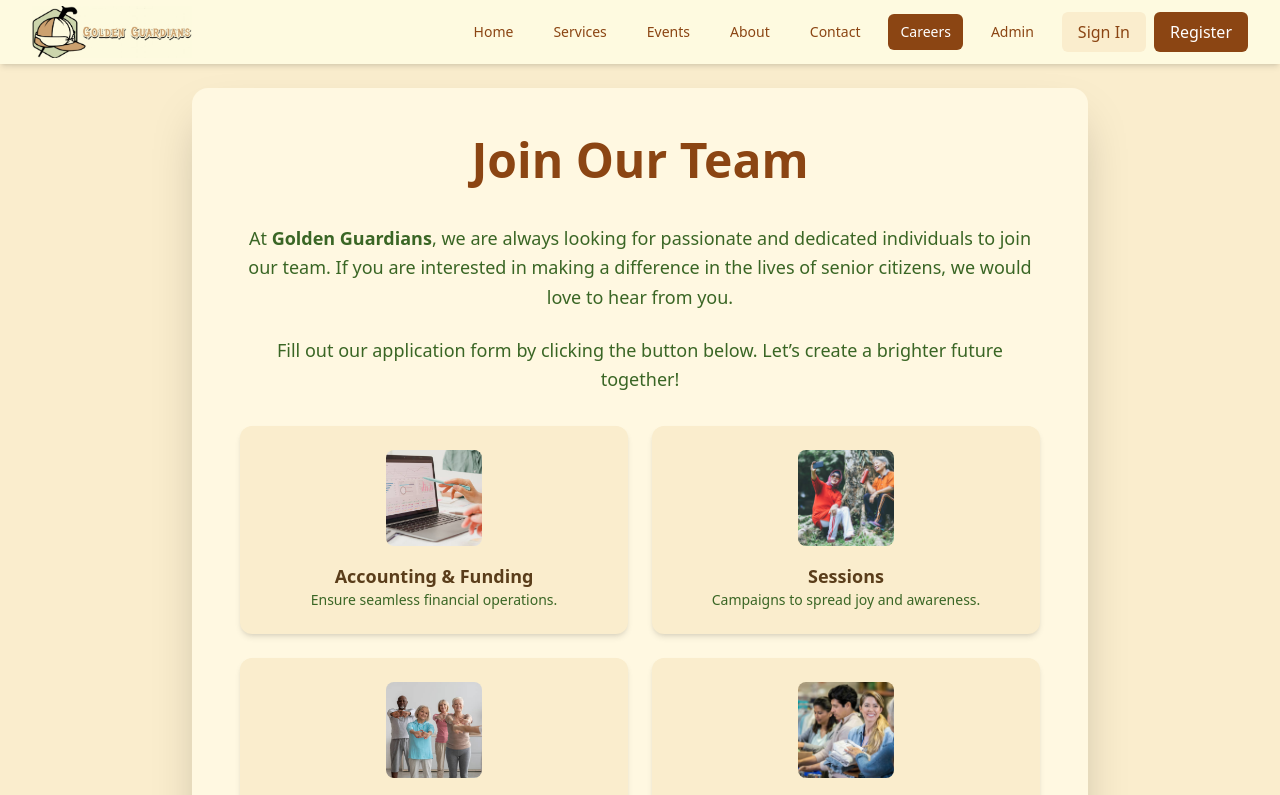
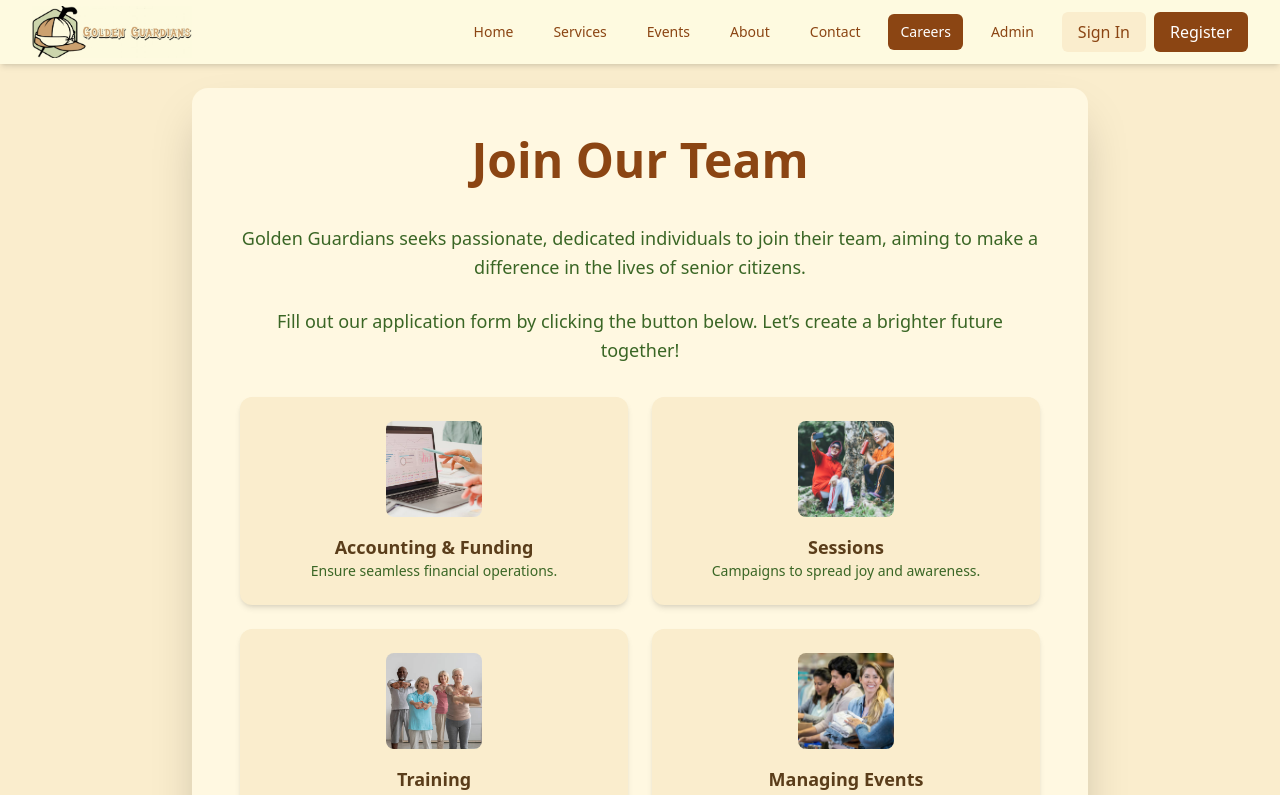
Before and after one commit to tawadesg20/goldenguardians, a React (Vite) app: page /careers in a window 1280 px wide. Shown: the top 795 px of the page. Built offline with nearby package versions, Linux system fonts and the light colour scheme.

Commit message:
career updated

```diff
--- a/src/pages/Careers.jsx
+++ b/src/pages/Careers.jsx
@@ -37,11 +37,8 @@ const Careers = () => {
               Join Our Team
             </h1>
             <p className="text-lg text-[#3A6625] mb-6 text-center leading-relaxed">
-              At <strong>Golden Guardians</strong>, we are always looking for passionate and
-              dedicated individuals to join our team. If you are interested in making a
-              difference in the lives of senior citizens, we would love to hear from you.
+            Golden Guardians seeks passionate, dedicated individuals to join their team, aiming to make a difference in the lives of senior citizens.
             </p>
-
             <p className="text-lg text-[#3A6625] mb-8 text-center leading-relaxed">
               Fill out our application form by clicking the button below. Let’s create a brighter
               future together!
```
